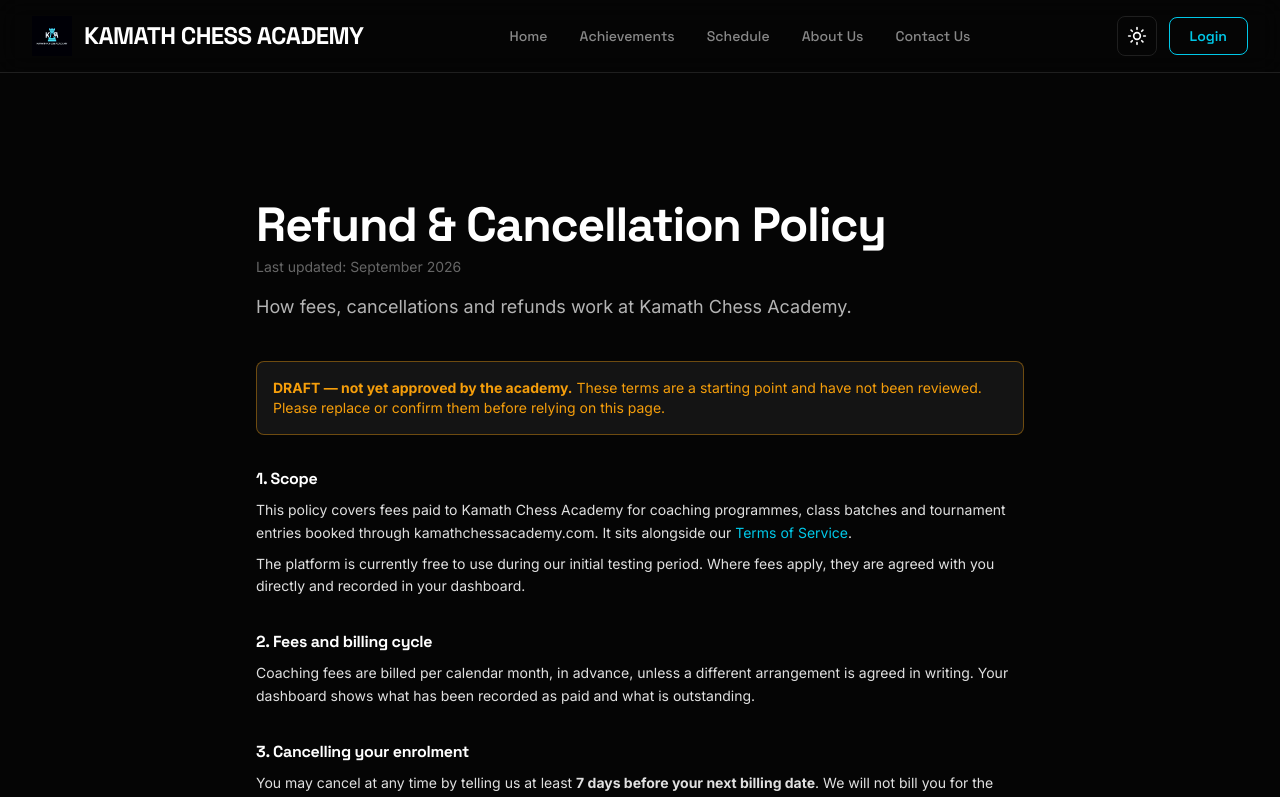
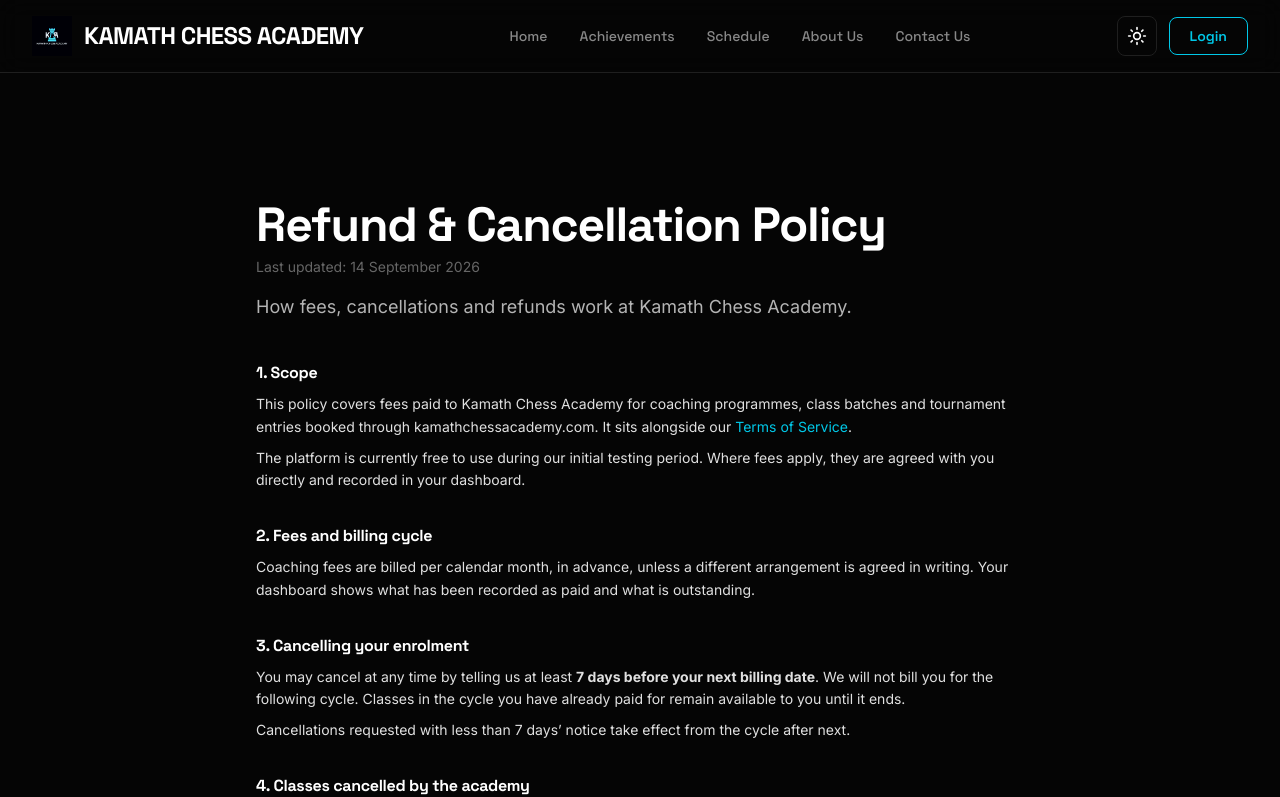
Before and after one commit to Xenoni234/Kamath_Chess_Academy-Main, a Next.js app: page /refund in a window 1280 px wide. Shown: the top 797 px of the page. Built offline with nearby package versions, Linux system fonts and the light colour scheme.

Commit message:
docs(legal): adopt the refund policy as final

```diff
--- a/src/app/(public)/refund/page.tsx
+++ b/src/app/(public)/refund/page.tsx
@@ -10,22 +10,20 @@ export const metadata = {
  *
  * Written because the site's footer already advertised a "Refund Policy" that did
  * not exist, and because a payment gateway will not activate a merchant account
- * without one that states a specific refund window. The terms below are a
- * reasonable default for a coaching academy — they are NOT the academy's decided
- * policy, which is why the draft banner is the first thing on the page.
+ * without one that states a specific refund window.
+ *
+ * ADOPTED 14 September 2026 on the academy owner's instruction. It carried a DRAFT
+ * banner until then. These are now the academy's stated terms, which means changing
+ * them changes what customers were told at the time they paid — so edit the text and
+ * bump `updated` together, and keep the old wording in git history.
  */
 export default function RefundPage() {
   return (
     <LegalDoc
       title="Refund & Cancellation Policy"
-      updated="September 2026"
+      updated="14 September 2026"
       intro="How fees, cancellations and refunds work at Kamath Chess Academy."
     >
-      <p className="rounded-lg border border-kca-warning/40 bg-kca-surface-2 p-4 text-sm text-kca-warning">
-        <strong>DRAFT — not yet approved by the academy.</strong> These terms are a starting point and have not been
-        reviewed. Please replace or confirm them before relying on this page.
-      </p>
-
       <Clause heading="1. Scope">
         <p>
           This policy covers fees paid to Kamath Chess Academy for coaching programmes, class batches and tournament
```
